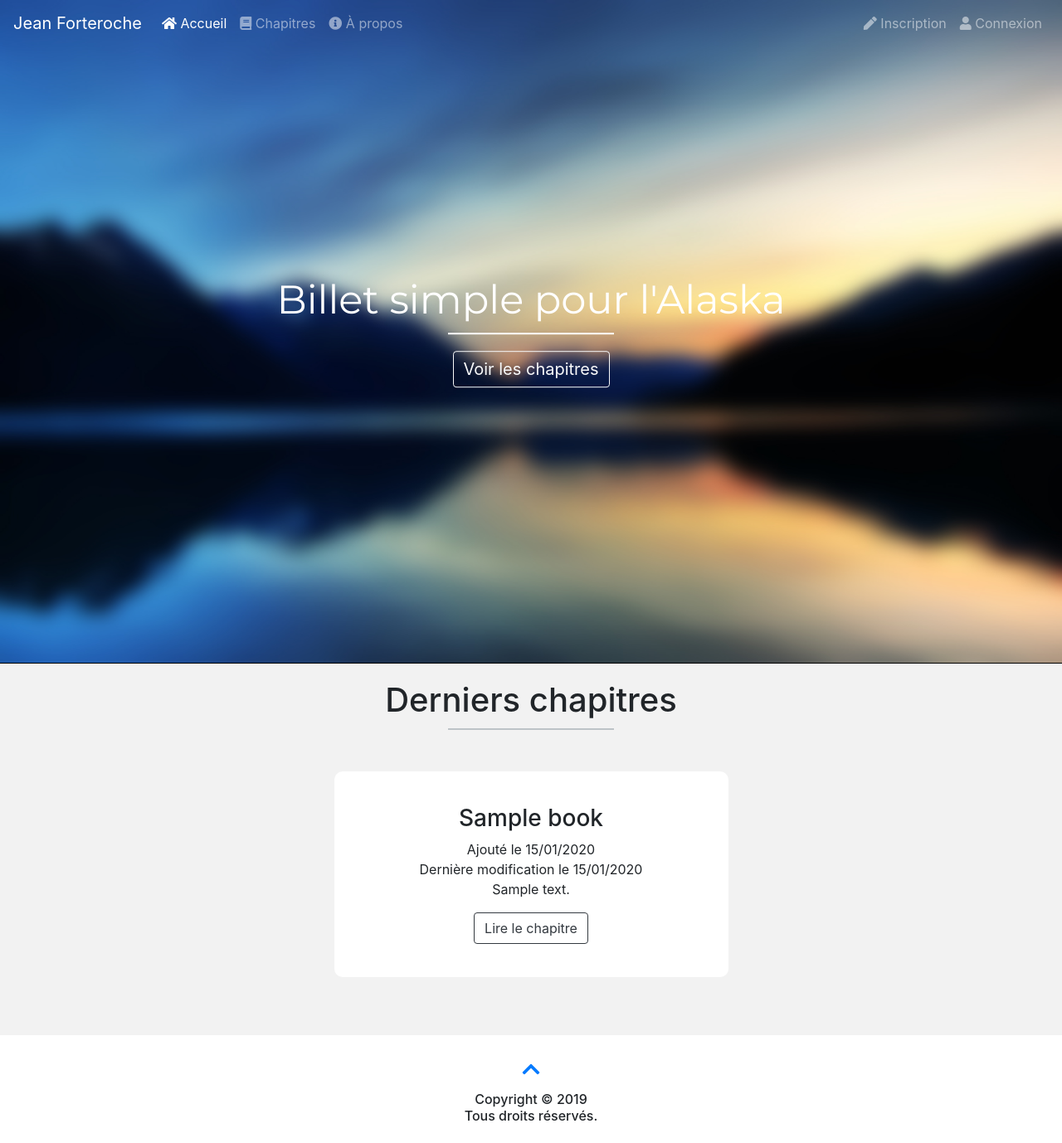
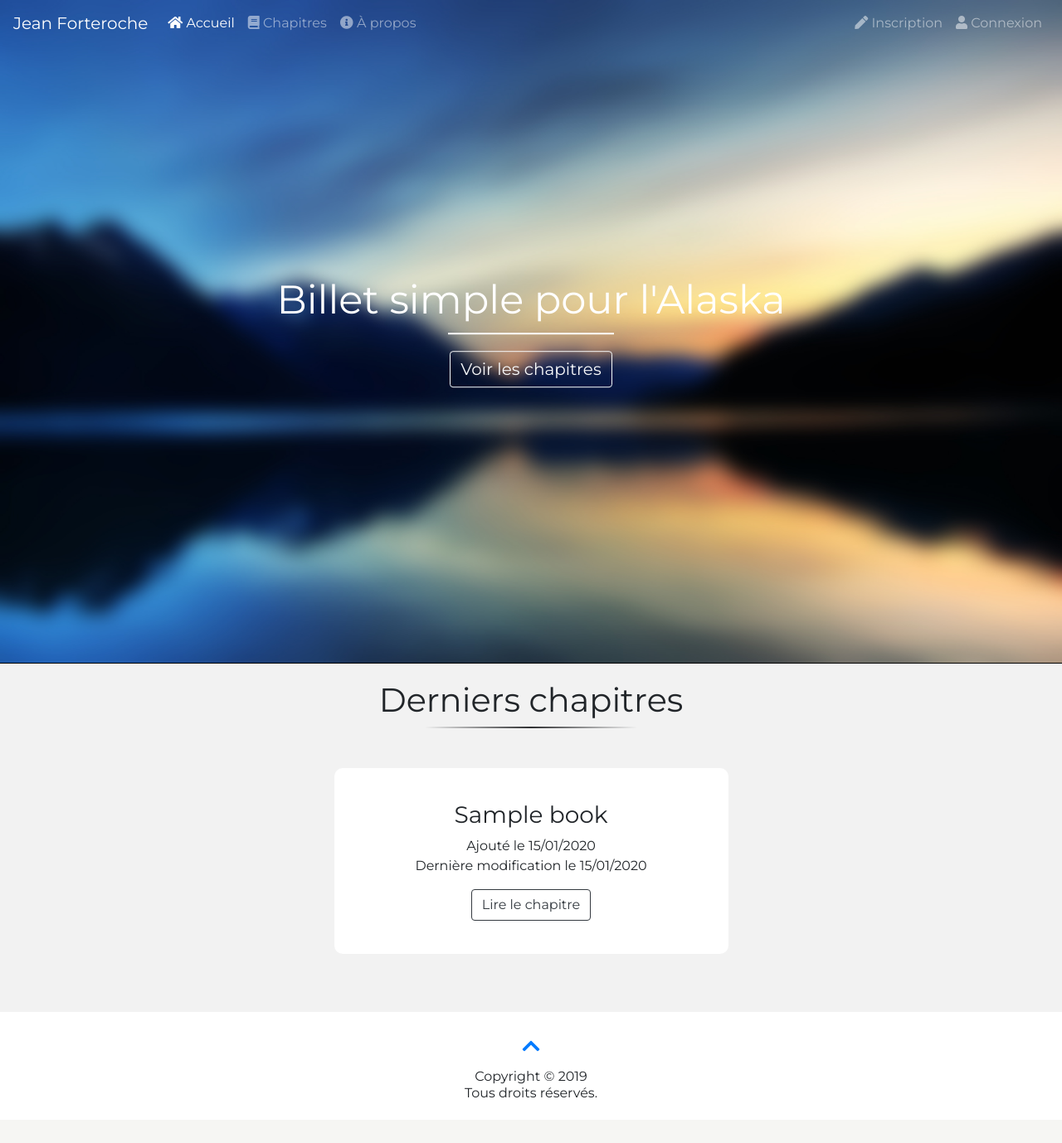
Before and after one commit to Crayzo/projet_4, a PHP site: page / in a window 1280 px wide. Shown: the whole page at 83% size. After the commit the page ends 1323 px from the top, so only its background shows below. Run offline with PHP 8.4, Linux system fonts and the light colour scheme; tables that the repository leaves empty or names only in its code hold one stand-in row (values such as "Sample post"); some libraries are stand-ins or nearby versions.

Commit message:
New divider under the title, new file chapter.php and start of chapter recovery

```diff
--- a/index.php
+++ b/index.php
@@ -1,4 +1,5 @@
 <?php
+// Connexion à la base de données
 try
 {
 	$bdd = new PDO('mysql:host=localhost;dbname=projet_4', 'root', 'root', array(PDO::ATTR_ERRMODE => PDO::ERRMODE_EXCEPTION));
@@ -8,7 +9,8 @@ catch(Exception $e)
     die('Erreur : '.$e->getMessage());
 }
 // On récupère les 4 derniers chapitres
-$req = $bdd->query('SELECT id, titre, contenu, DATE_FORMAT(date_ajout, \'%d/%m/%Y\') AS date_ajout_fr, DATE_FORMAT(date_modification, \'%d/%m/%Y\') AS date_modification_fr FROM book ORDER BY id DESC LIMIT 0, 4');
+$req = $bdd->prepare('SELECT id, titre, contenu, DATE_FORMAT(date_ajout, \'%d/%m/%Y\') AS date_ajout_fr, DATE_FORMAT(date_modification, \'%d/%m/%Y\') AS date_modification_fr FROM book ORDER BY id DESC LIMIT 0, 4');
+$req->execute();
 ?>
 <!doctype html>
 <html lang="fr">
@@ -68,8 +70,8 @@ $req = $bdd->query('SELECT id, titre, contenu, DATE_FORMAT(date_ajout, \'%d/%m/%
     </section>
     <!-- Chapters -->
     <section id="chapter">
-        <h2>Derniers chapitres</h2>
-        <div class="grey-divider"></div>
+        <h2 class="text-center">Derniers chapitres</h2>
+        <div class="divider div-transparent mb-5"></div>
         <div class="container">
             <div class="row">
                 <?php while($donnees = $req->fetch())
@@ -79,11 +81,11 @@ $req = $bdd->query('SELECT id, titre, contenu, DATE_FORMAT(date_ajout, \'%d/%m/%
                     <h3><?= htmlspecialchars($donnees['titre']); ?></h3>
                     <span>Ajouté le <?= htmlspecialchars($donnees['date_ajout_fr']) ?></span><br>
                     <span>Dernière modification le <?= htmlspecialchars($donnees['date_modification_fr']) ?></span>
-                    <p><?= nl2br(htmlspecialchars($donnees['contenu'])); ?></p>
-                    <button type="button" class="btn btn-outline-dark">Lire le chapitre</button>
+                    <a href="chapter.php?id=<?= $donnees['id']; ?>"><button type="button" class="btn btn-outline-dark mt-3">Lire le chapitre</button></a>
                 </div>
                 <?php
                 }
+                $req->closeCursor();
                 ?>
             </div>
         </div>
--- a/style.css
+++ b/style.css
@@ -1,6 +1,7 @@
 body
 {
     background-color: #f2f2f2;
+    font-family: 'Montserrat', sans-serif;
 }
 .slider
 {
@@ -38,7 +39,6 @@ body
 {
     margin: 0;
     font-size: 3em;
-    font-family: 'Montserrat', sans-serif;
 }
 #slider-text button
 {
@@ -52,7 +52,6 @@ body
 #chapter h2
 {
     font-size: 2.5em;
-    text-align: center;
 }
 .white-divider
 {
@@ -61,12 +60,23 @@ body
     background: #fff;
     margin: 10px auto;
 }
-.grey-divider
+.divider
 {
-    width: 200px;
+	position: relative;
     height: 2px;
-    background: #bdc3c7;
-    margin: 10px auto 50px auto;
+    margin-bottom: 50px;
+}
+.div-transparent:before
+{
+	content: "";
+	position: absolute;
+	top: 0;
+	left: 5%;
+	right: 5%;
+	width: 80%;
+    height: 2px;
+    margin: auto;
+	background-image: linear-gradient(to right, transparent, rgb(48,49,51), transparent);
 }
 .book
 {
@@ -100,6 +110,10 @@ footer h5
     {
         border-radius: 10px;
     }
+    .div-transparent:before
+    {
+        width: 20%;
+    }
 }
 @media (min-width: 768px)
 {
```
Also changed, not shown: chapter.php (added, +54 -0 lines).
